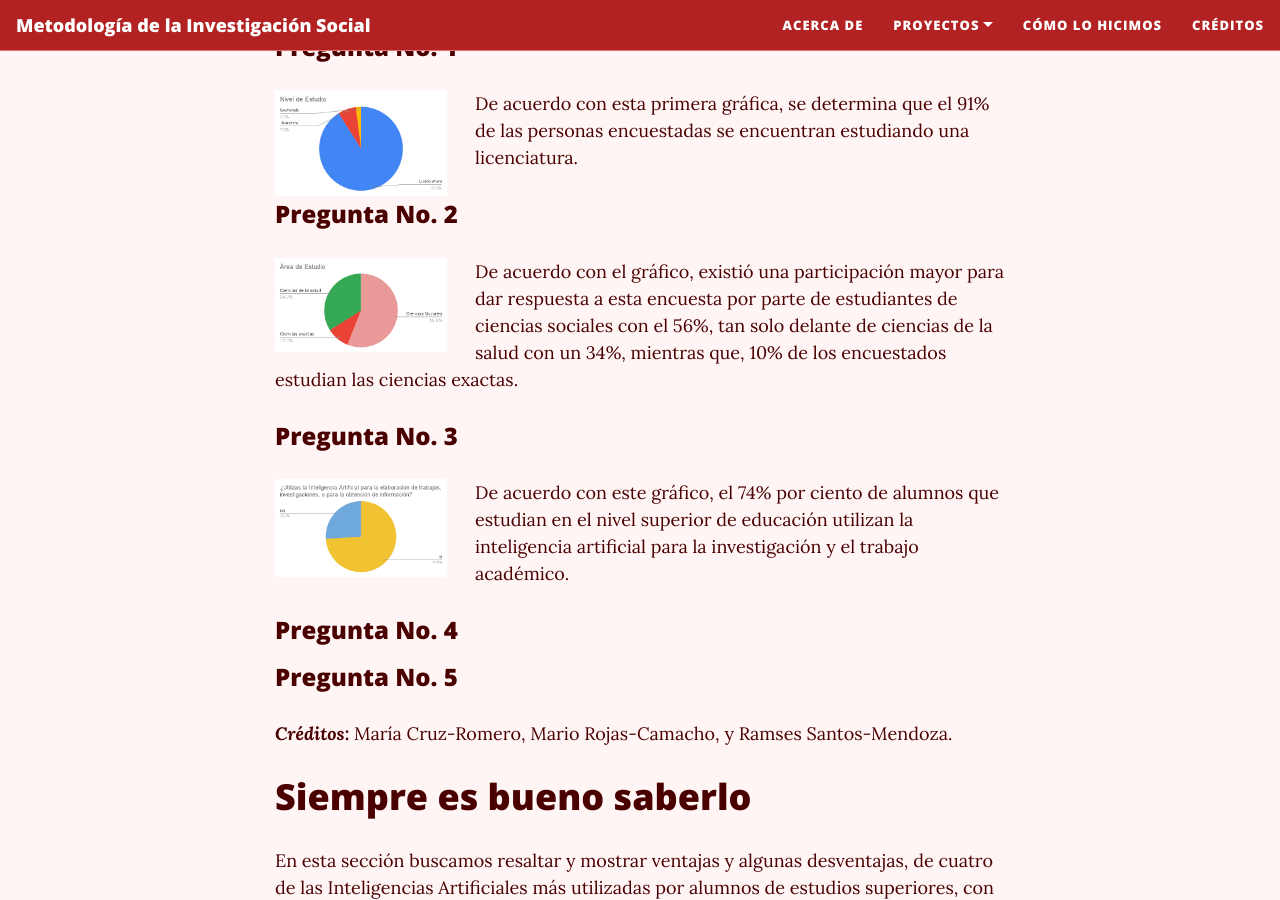
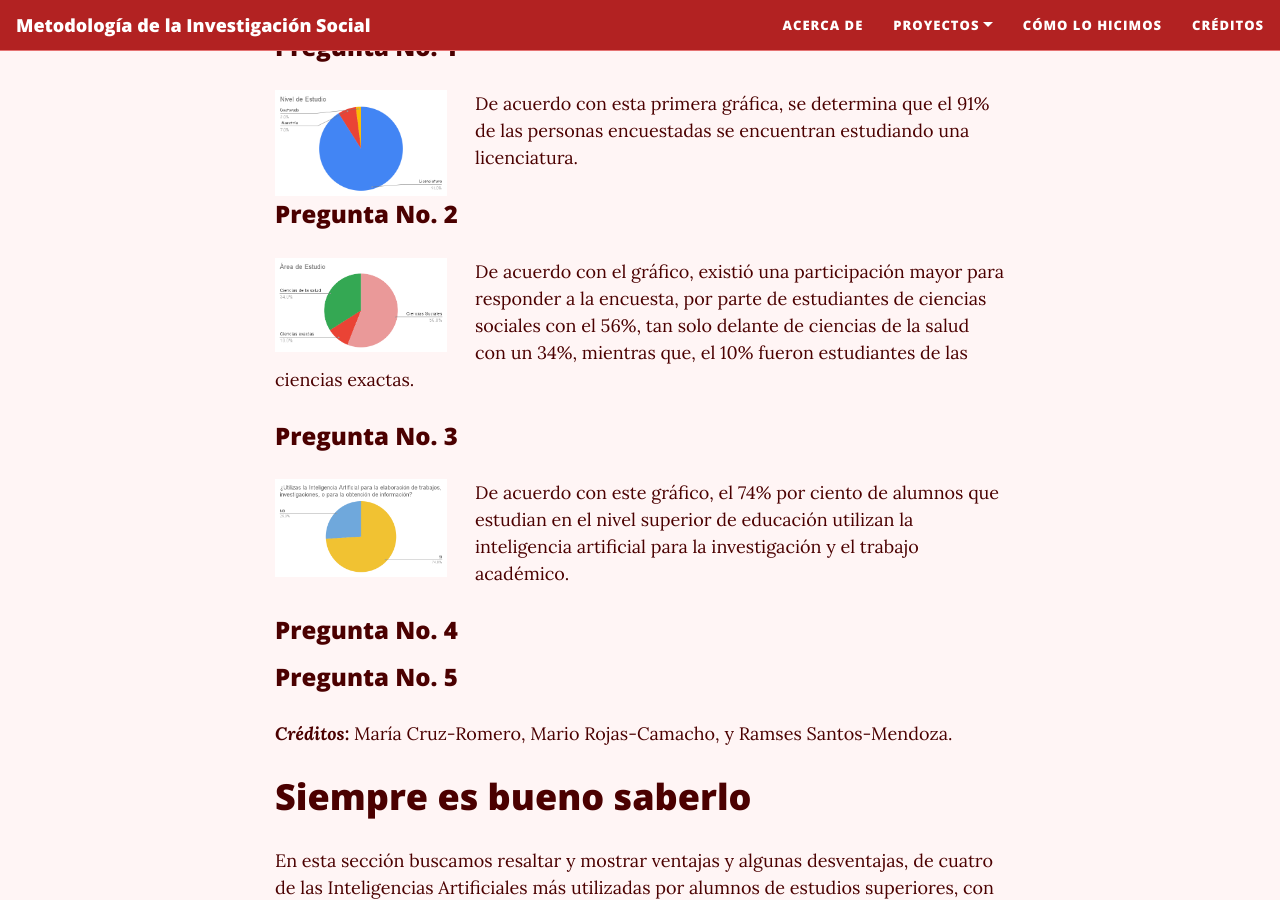
Before and after one commit to rosariorogel/metodologia, a Jekyll site: the page built from _pages/inteligencia-artificial.md, in a window 1280 px wide and 900 px high, scrolled down 2466 px. Built offline with Jekyll 4.4.1, drawn with Linux system fonts in a browser that asks for light colours; nearby versions of some CDN libraries.

Commit message:
Update texto grafica inteligencia-artificial.md

```diff
--- a/_pages/inteligencia-artificial.md
+++ b/_pages/inteligencia-artificial.md
@@ -45,7 +45,7 @@ De acuerdo con esta primera gráfica, se determina que el 91% de las personas en
 
 
 <img src="{{site.baseurl }}/assets/img/Gráfica2ÁreadeEstudioIA.png" style="float:left;width:200px;padding-right:28px;">
-De acuerdo con el gráfico, existió una participación mayor para dar respuesta a esta encuesta por parte de estudiantes de ciencias sociales con el 56%, tan solo delante de ciencias de la salud con un 34%, mientras que, 10% de los encuestados estudian las ciencias exactas.
+De acuerdo con el gráfico, existió una participación mayor para responder a la encuesta, por parte de estudiantes de ciencias sociales con el 56%, tan solo delante de ciencias de la salud con un 34%, mientras que, el 10% fueron estudiantes de las ciencias exactas.
 
 
 
```
